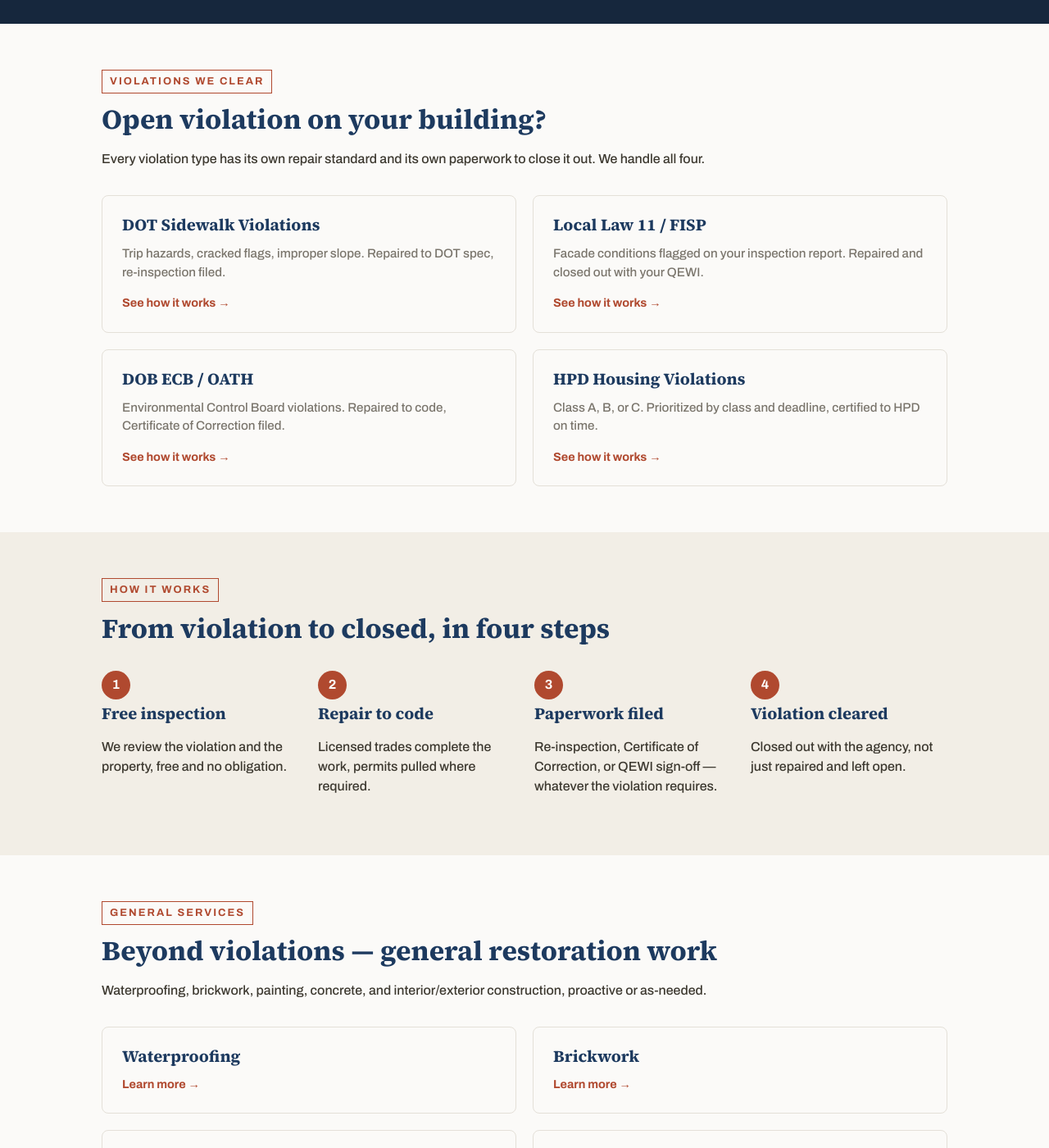
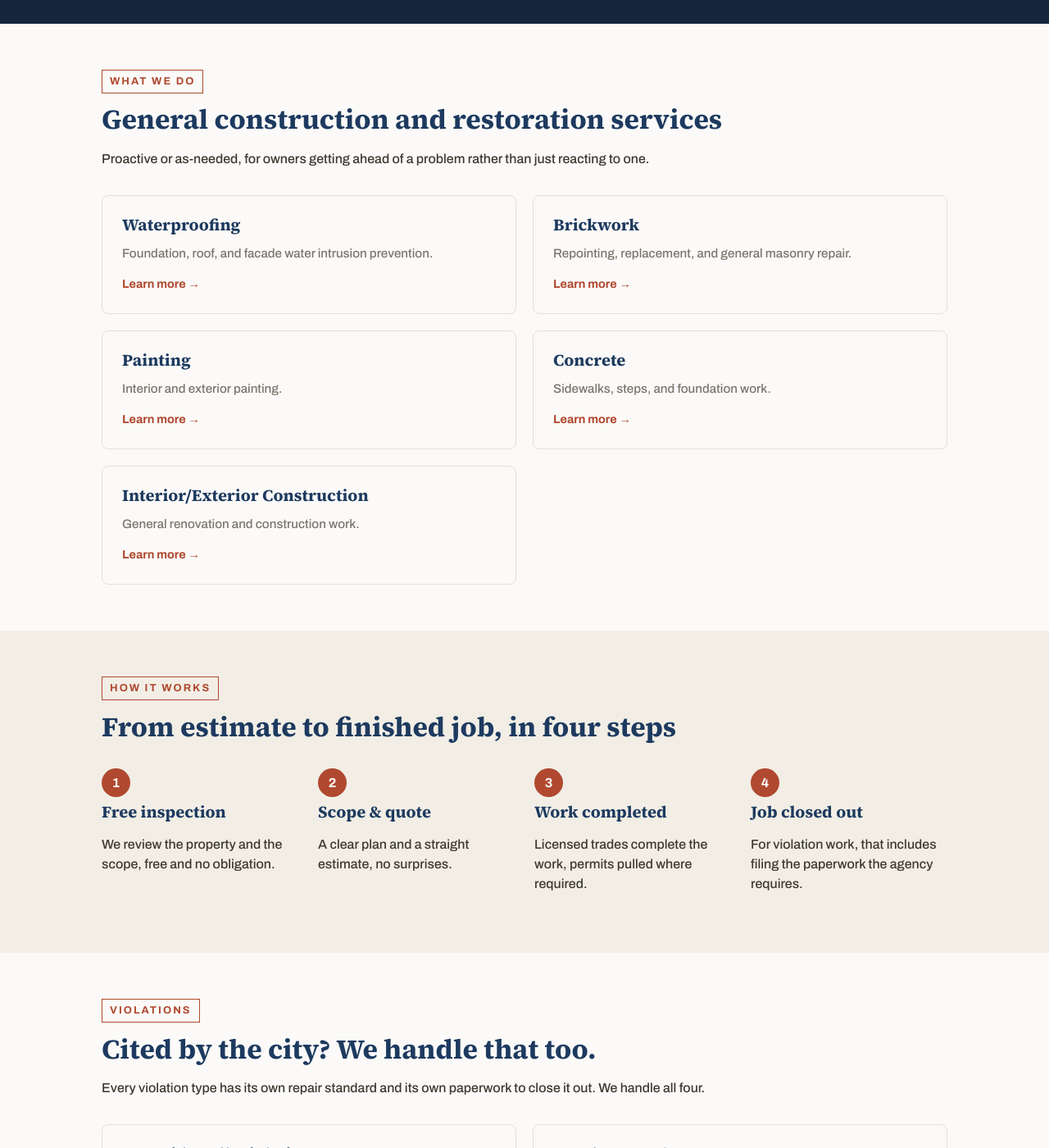
Before and after one commit to hassan9699/rajco-restoration-site, a Jekyll site: the page built from index.html, in a window 1280 px wide and 1400 px high, scrolled down 600 px. Shown: the whole window at 82% size. Built offline with Jekyll 4.4.1, drawn with Linux system fonts in a browser that asks for light colours; some of the changed text lies outside the part shown.

Commit message:
Reprioritize site: lead with general construction services, violations secondary

```diff
--- a/_config.yml
+++ b/_config.yml
@@ -1,5 +1,5 @@
 title: Rajco Restoration Corp
-description: NYC violation repair and restoration — sidewalk, facade, ECB, and HPD violations corrected, permits and paperwork filed.
+description: NYC construction and restoration — waterproofing, brickwork, painting, concrete, and interior/exterior construction. Also handles sidewalk, facade, ECB, and HPD violation repairs.
 url: "https://rajcorestoration.com"
 exclude:
   - README.md
--- a/_includes/footer.html
+++ b/_includes/footer.html
@@ -3,17 +3,8 @@
     <div class="footer-grid">
       <div>
         {% include brand-mark.html variant="footer" %}
-        <p style="margin-top:1rem;max-width:320px;">NYC violation repair and general restoration — the repair and the paperwork, handled together.</p>
+        <p style="margin-top:1rem;max-width:320px;">NYC construction and restoration — plus the violation paperwork most contractors skip.</p>
         <p><strong>Serving all 5 boroughs</strong></p>
-      </div>
-      <div>
-        <h4>Violations</h4>
-        <ul>
-          <li><a href="{{ '/violations/sidewalk.html' | relative_url }}">DOT Sidewalk</a></li>
-          <li><a href="{{ '/violations/local-law-11.html' | relative_url }}">Local Law 11 / FISP</a></li>
-          <li><a href="{{ '/violations/ecb.html' | relative_url }}">DOB ECB / OATH</a></li>
-          <li><a href="{{ '/violations/hpd.html' | relative_url }}">HPD Housing</a></li>
-        </ul>
       </div>
       <div>
         <h4>Services</h4>
@@ -23,6 +14,15 @@
           <li><a href="{{ '/services/painting.html' | relative_url }}">Painting</a></li>
           <li><a href="{{ '/services/concrete.html' | relative_url }}">Concrete</a></li>
           <li><a href="{{ '/services/construction.html' | relative_url }}">Construction</a></li>
+        </ul>
+      </div>
+      <div>
+        <h4>Violations</h4>
+        <ul>
+          <li><a href="{{ '/violations/sidewalk.html' | relative_url }}">DOT Sidewalk</a></li>
+          <li><a href="{{ '/violations/local-law-11.html' | relative_url }}">Local Law 11 / FISP</a></li>
+          <li><a href="{{ '/violations/ecb.html' | relative_url }}">DOB ECB / OATH</a></li>
+          <li><a href="{{ '/violations/hpd.html' | relative_url }}">HPD Housing</a></li>
         </ul>
       </div>
     </div>
--- a/_includes/header.html
+++ b/_includes/header.html
@@ -3,16 +3,6 @@
     {% include brand-mark.html variant="header" %}
     <nav class="main-nav">
       <a href="{{ '/' | relative_url }}"{% if page.url == '/' %} class="active"{% endif %}>Home</a>
-      <details>
-        <summary{% if page.url contains '/violations/' %} class="active"{% endif %}>Violations ▾</summary>
-        <div class="nav-dropdown">
-          <a href="{{ '/violations/' | relative_url }}">All Violations</a>
-          <a href="{{ '/violations/sidewalk.html' | relative_url }}">DOT Sidewalk Violations</a>
-          <a href="{{ '/violations/local-law-11.html' | relative_url }}">Local Law 11 / FISP</a>
-          <a href="{{ '/violations/ecb.html' | relative_url }}">DOB ECB / OATH</a>
-          <a href="{{ '/violations/hpd.html' | relative_url }}">HPD Housing</a>
-        </div>
-      </details>
       <details>
         <summary{% if page.url contains '/services/' %} class="active"{% endif %}>Services ▾</summary>
         <div class="nav-dropdown">
@@ -24,6 +14,16 @@
           <a href="{{ '/services/construction.html' | relative_url }}">Interior/Exterior Construction</a>
         </div>
       </details>
+      <details>
+        <summary{% if page.url contains '/violations/' %} class="active"{% endif %}>Violations ▾</summary>
+        <div class="nav-dropdown">
+          <a href="{{ '/violations/' | relative_url }}">All Violations</a>
+          <a href="{{ '/violations/sidewalk.html' | relative_url }}">DOT Sidewalk Violations</a>
+          <a href="{{ '/violations/local-law-11.html' | relative_url }}">Local Law 11 / FISP</a>
+          <a href="{{ '/violations/ecb.html' | relative_url }}">DOB ECB / OATH</a>
+          <a href="{{ '/violations/hpd.html' | relative_url }}">HPD Housing</a>
+        </div>
+      </details>
       <a href="{{ '/about.html' | relative_url }}"{% if page.url == '/about.html' %} class="active"{% endif %}>About</a>
       <a href="{{ '/contact.html' | relative_url }}"{% if page.url == '/contact.html' %} class="active"{% endif %}>Contact</a>
       <a href="tel:+19174098273" class="btn btn-outline" style="margin-left:0.5rem;">Call (917) 409-8273</a>
--- a/index.html
+++ b/index.html
@@ -1,13 +1,13 @@
 ---
 title: Home
 layout: default
-description: Rajco Restoration Corp repairs NYC sidewalk, facade, ECB, and HPD violations — and files the paperwork to actually clear them. Free inspection, all 5 boroughs.
+description: Rajco Restoration Corp — NYC construction and restoration, from a single repair to a full renovation. Waterproofing, brickwork, painting, concrete, and interior/exterior construction. Free estimate, all 5 boroughs.
 ---
 <section class="hero">
   <div class="container">
     <span class="eyebrow">Serving All 5 Boroughs</span>
-    <h1>Cited by the city? We fix the violation — and file the paperwork to clear it.</h1>
-    <p class="lede">Most owners can repair the problem and still have an open violation, because clearing it takes permits, re-inspection filings, or a Certificate of Correction most contractors don't handle. Rajco does the repair and the paperwork, start to finish.</p>
+    <h1>NYC construction and restoration, from a single repair to a full renovation.</h1>
+    <p class="lede">Rajco Restoration Corp handles waterproofing, brickwork, painting, concrete, and interior/exterior construction across all five boroughs. We also take on city violation repairs — sidewalk, facade, ECB, and HPD — including the paperwork required to actually clear them.</p>
     <div class="cta-row">
       <a href="tel:+19174098273" class="btn btn-primary">Call (917) 409-8273</a>
       <a href="mailto:info@rajcorestoration.com" class="btn btn-outline">Email for a Free Estimate</a>
@@ -17,8 +17,72 @@ description: Rajco Restoration Corp repairs NYC sidewalk, facade, ECB, and HPD v
 
 <section>
   <div class="container">
-    <span class="eyebrow">Violations We Clear</span>
-    <h2>Open violation on your building?</h2>
+    <span class="eyebrow">What We Do</span>
+    <h2>General construction and restoration services</h2>
+    <p>Proactive or as-needed, for owners getting ahead of a problem rather than just reacting to one.</p>
+    <div class="card-grid">
+      <div class="card">
+        <h3>Waterproofing</h3>
+        <p>Foundation, roof, and facade water intrusion prevention.</p>
+        <a class="card-link" href="{{ '/services/waterproofing.html' | relative_url }}">Learn more &rarr;</a>
+      </div>
+      <div class="card">
+        <h3>Brickwork</h3>
+        <p>Repointing, replacement, and general masonry repair.</p>
+        <a class="card-link" href="{{ '/services/brickwork.html' | relative_url }}">Learn more &rarr;</a>
+      </div>
+      <div class="card">
+        <h3>Painting</h3>
+        <p>Interior and exterior painting.</p>
+        <a class="card-link" href="{{ '/services/painting.html' | relative_url }}">Learn more &rarr;</a>
+      </div>
+      <div class="card">
+        <h3>Concrete</h3>
+        <p>Sidewalks, steps, and foundation work.</p>
+        <a class="card-link" href="{{ '/services/concrete.html' | relative_url }}">Learn more &rarr;</a>
+      </div>
+      <div class="card">
+        <h3>Interior/Exterior Construction</h3>
+        <p>General renovation and construction work.</p>
+        <a class="card-link" href="{{ '/services/construction.html' | relative_url }}">Learn more &rarr;</a>
+      </div>
+    </div>
+  </div>
+</section>
+
+<section class="alt">
+  <div class="container">
+    <span class="eyebrow">How It Works</span>
+    <h2>From estimate to finished job, in four steps</h2>
+    <div class="steps">
+      <div class="step">
+        <div class="step-num">1</div>
+        <h3>Free inspection</h3>
+        <p>We review the property and the scope, free and no obligation.</p>
+      </div>
+      <div class="step">
+        <div class="step-num">2</div>
+        <h3>Scope &amp; quote</h3>
+        <p>A clear plan and a straight estimate, no surprises.</p>
+      </div>
+      <div class="step">
+        <div class="step-num">3</div>
+        <h3>Work completed</h3>
+        <p>Licensed trades complete the work, permits pulled where required.</p>
+      </div>
+      <div class="step">
+        <div class="step-num">4</div>
+        <h3>Job closed out</h3>
+        <p>For violation work, that includes filing the paperwork the agency requires.</p>
+      </div>
+    </div>
+  </div>
+</section>
+
+<section>
+  <div class="container">
+    <span class="eyebrow">Violations</span>
+    <h2>Cited by the city? We handle that too.</h2>
     <p>Every violation type has its own repair standard and its own paperwork to close it out. We handle all four.</p>
     <div class="card-grid">
       <div class="card">
@@ -45,69 +109,10 @@ description: Rajco Restoration Corp repairs NYC sidewalk, facade, ECB, and HPD v
   </div>
 </section>
 
-<section class="alt">
-  <div class="container">
-    <span class="eyebrow">How It Works</span>
-    <h2>From violation to closed, in four steps</h2>
-    <div class="steps">
-      <div class="step">
-        <div class="step-num">1</div>
-        <h3>Free inspection</h3>
-        <p>We review the violation and the property, free and no obligation.</p>
-      </div>
-      <div class="step">
-        <div class="step-num">2</div>
-        <h3>Repair to code</h3>
-        <p>Licensed trades complete the work, permits pulled where required.</p>
-      </div>
-      <div class="step">
-        <div class="step-num">3</div>
-        <h3>Paperwork filed</h3>
-        <p>Re-inspection, Certificate of Correction, or QEWI sign-off — whatever the violation requires.</p>
-      </div>
-      <div class="step">
-        <div class="step-num">4</div>
-        <h3>Violation cleared</h3>
-        <p>Closed out with the agency, not just repaired and left open.</p>
-      </div>
-    </div>
-  </div>
-</section>
-
-<section>
-  <div class="container">
-    <span class="eyebrow">General Services</span>
-    <h2>Beyond violations — general restoration work</h2>
-    <p>Waterproofing, brickwork, painting, concrete, and interior/exterior construction, proactive or as-needed.</p>
-    <div class="card-grid">
-      <div class="card">
-        <h3>Waterproofing</h3>
-        <a class="card-link" href="{{ '/services/waterproofing.html' | relative_url }}">Learn more &rarr;</a>
-      </div>
-      <div class="card">
-        <h3>Brickwork</h3>
-        <a class="card-link" href="{{ '/services/brickwork.html' | relative_url }}">Learn more &rarr;</a>
-      </div>
-      <div class="card">
-        <h3>Painting</h3>
-        <a class="card-link" href="{{ '/services/painting.html' | relative_url }}">Learn more &rarr;</a>
-      </div>
-      <div class="card">
-        <h3>Concrete</h3>
-        <a class="card-link" href="{{ '/services/concrete.html' | relative_url }}">Learn more &rarr;</a>
-      </div>
-      <div class="card">
-        <h3>Interior/Exterior Construction</h3>
-        <a class="card-link" href="{{ '/services/construction.html' | relative_url }}">Learn more &rarr;</a>
-      </div>
-    </div>
-  </div>
-</section>
-
 <section class="cta-band">
   <div class="container">
     <h2>Get a free inspection and estimate</h2>
-    <p>Call or email — we'll tell you what it takes to clear the violation, no obligation.</p>
+    <p>Call or email — we'll give you a straight answer on the work and, if it's violation-driven, what it takes to clear it.</p>
     <div class="cta-row">
       <a href="tel:+19174098273" class="btn btn-primary">Call (917) 409-8273</a>
       <a href="mailto:info@rajcorestoration.com" class="btn btn-outline">info@rajcorestoration.com</a>
--- a/services/index.html
+++ b/services/index.html
@@ -6,8 +6,8 @@ description: General restoration and construction services in NYC — waterproof
 <section class="hero">
   <div class="container">
     <span class="eyebrow">General Services</span>
-    <h1>Restoration and construction work, beyond violations</h1>
-    <p class="lede">Not every job starts with a city violation. We take on general restoration and construction work for owners looking to get ahead of a problem, not just react to one.</p>
+    <h1>Construction and restoration work, across all five boroughs</h1>
+    <p class="lede">Waterproofing, brickwork, painting, concrete, and interior/exterior construction — for owners looking to get ahead of a problem, whether or not it's tied to a city violation.</p>
   </div>
 </section>
 
```
Also changed, not shown: about.html (+13 -13 lines).
